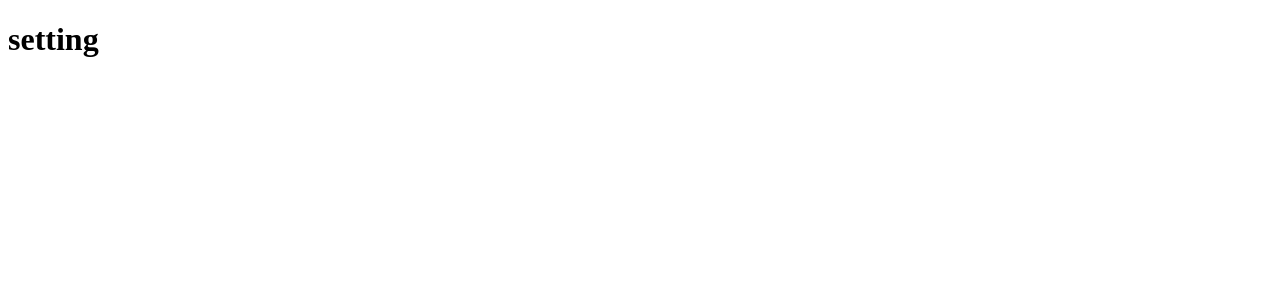
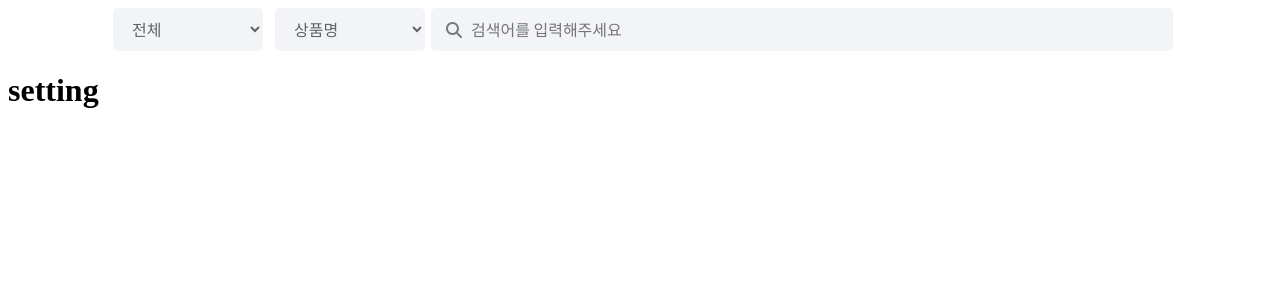
Before and after one commit to HUFS-19/How-About-This-Refactored-, a React (Create React App) app in the folder client/: page / in a window 1280 px wide. Shown: the top 300 px of the page. Built offline with nearby package versions, Linux system fonts and the light colour scheme.

Commit message:
feat: TopBar 컴포넌트 구현

```diff
--- a/client/package.json
+++ b/client/package.json
@@ -3,6 +3,9 @@
   "version": "0.1.0",
   "private": true,
   "dependencies": {
+    "@fortawesome/fontawesome-svg-core": "^6.5.1",
+    "@fortawesome/free-solid-svg-icons": "^6.5.1",
+    "@fortawesome/react-fontawesome": "^0.2.0",
     "@reduxjs/toolkit": "^2.0.1",
     "@testing-library/jest-dom": "^5.17.0",
     "@testing-library/react": "^13.4.0",
@@ -11,6 +14,7 @@
     "@types/node": "^16.18.70",
     "@types/react": "^18.2.47",
     "@types/react-dom": "^18.2.18",
+    "node-sass": "^7.0.3",
     "react": "^18.2.0",
     "react-dom": "^18.2.0",
     "react-redux": "^9.0.4",
--- a/client/src/App.tsx
+++ b/client/src/App.tsx
@@ -1,7 +1,10 @@
+import './utils/variables.scss';
+import { TopBar } from './components/organism/topBar';
 
 function App() {
   return (
-    <div className="App">
+    <div className='App'>
+      <TopBar />
       <h1>setting</h1>
     </div>
   );
--- /dev/null
+++ b/client/src/components/atom/flexBox.tsx
@@ -0,0 +1,46 @@
+import styled from 'styled-components';
+
+type directionType = 'column' | 'row';
+type justifyContentType =
+  | 'flex-start'
+  | 'flex-end'
+  | 'center'
+  | 'left'
+  | 'right'
+  | 'space-between'
+  | 'space-evenly'
+  | 'space-around';
+
+type positionType = 'relative' | 'absolute' | 'fixed' | 'static';
+
+interface FlexBoxProps {
+  children: JSX.Element | JSX.Element[];
+  flexDirection?: directionType;
+  justifyContent?: justifyContentType;
+  alignItems?: string;
+  position?: positionType;
+}
+
+export const FlexBox = ({
+  children,
+  flexDirection,
+  justifyContent,
+  alignItems,
+  position,
+}: FlexBoxProps) => {
+  return (
+    <StyledFlexBox
+      style={{
+        display: 'flex',
+        flexDirection,
+        justifyContent,
+        alignItems,
+        position,
+      }}
+    >
+      {children}
+    </StyledFlexBox>
+  );
+};
+
+const StyledFlexBox = styled.div``;
--- /dev/null
+++ b/client/src/components/atom/input.tsx
@@ -0,0 +1,47 @@
+import styled from 'styled-components';
+import { eventFunction } from '../../utils/types/eventFunction';
+
+interface InputProps {
+  type?: string;
+  placeholder?: string;
+  onChange?: eventFunction;
+  onKeyDown?: eventFunction;
+  value?: string;
+  width?: string;
+}
+
+export const Input = ({
+  type,
+  placeholder,
+  onChange,
+  onKeyDown,
+  value,
+  width,
+}: InputProps) => {
+  return (
+    <StyledInput
+      type={type}
+      placeholder={placeholder}
+      onChange={onChange}
+      onKeyDown={onKeyDown}
+      value={value}
+      width={width}
+    />
+  );
+};
+
+const StyledInput = styled.input`
+  width: ${({ width }) => (width ? width : '700px')};
+  padding-top: 9px;
+  padding-bottom: 10px;
+  padding-left: 40px;
+  background-color: var(--bg-grey-color);
+  border: none;
+  border-radius: 5px;
+  font-size: 16px;
+  font-family: var(--noto-font);
+  color: rgba(0, 0, 0, 0.6);
+  &:focus {
+    outline: none;
+  }
+`;
--- /dev/null
+++ b/client/src/components/atom/select.tsx
@@ -0,0 +1,34 @@
+import styled from 'styled-components';
+import { eventFunction } from '../../utils/types/eventFunction';
+
+interface SelectProps {
+  options: { value: string; name: string }[];
+  onChange?: eventFunction;
+}
+
+export const Select = ({ options, onChange }: SelectProps) => {
+  return (
+    <StyledSelect onChange={onChange}>
+      {options.map((option) => {
+        return <option value={option.value}>{option.name}</option>;
+      })}
+    </StyledSelect>
+  );
+};
+
+const StyledSelect = styled.select`
+  width: 150px;
+  padding-top: 8px;
+  padding-bottom: 8px;
+  padding-left: 15px;
+  margin: 0px 6px;
+  background-color: var(--bg-grey-color);
+  border: none;
+  border-radius: 5px;
+  font-size: 16px;
+  font-family: var(--noto-font);
+  color: rgba(0, 0, 0, 0.6);
+  &:focus {
+    outline: none;
+  }
+`;
--- /dev/null
+++ b/client/src/components/organism/topBar.tsx
@@ -0,0 +1,35 @@
+import styled from 'styled-components';
+import { Select } from '../atom/select';
+import { Input } from '../atom/input';
+import { FlexBox } from '../atom/flexBox';
+import { categories, searchOptions } from '../../utils/constants/constants';
+import { FontAwesomeIcon } from '@fortawesome/react-fontawesome';
+import { faSearch } from '@fortawesome/free-solid-svg-icons';
+
+export const TopBar = () => {
+  return (
+    <FlexBox justifyContent='center'>
+      <Select
+        options={categories.map((category: string, index: number) => {
+          return { value: String(index), name: category };
+        })}
+      />
+      <Select
+        options={searchOptions.map((option: string, index: number) => {
+          return { value: String(index), name: option };
+        })}
+      />
+      <FlexBox alignItems='center' position='relative'>
+        <StyledSearchIcon className='search-icon' icon={faSearch} />
+        <Input type='text' placeholder='검색어를 입력해주세요' />
+      </FlexBox>
+    </FlexBox>
+  );
+};
+
+const StyledSearchIcon = styled(FontAwesomeIcon)`
+  position: absolute;
+  top: 32%;
+  left: 15px;
+  color: rgba(0, 0, 0, 0.5);
+`;
--- /dev/null
+++ b/client/src/utils/constants/constants.ts
@@ -0,0 +1,15 @@
+export const categories = [
+  '전체',
+  '좋아요 목록',
+  '기타',
+  '패션·의류',
+  '뷰티',
+  '취미생활',
+  '데코·소품',
+  '가구',
+  '생활잡화',
+  '전자기기',
+  '식품',
+];
+
+export const searchOptions = ['상품명', '작성자명', '태그명'];
--- /dev/null
+++ b/client/src/utils/types/eventFunction.ts
@@ -0,0 +1 @@
+export type eventFunction = (e: React.ChangeEvent | React.KeyboardEvent) => any;
--- /dev/null
+++ b/client/src/utils/variables.scss
@@ -0,0 +1,18 @@
+@import url('https://fonts.googleapis.com/css2?family=Gowun+Dodum&display=swap');
+@import url('https://fonts.googleapis.com/css2?family=Noto+Sans+KR:wght@100;300;400;500;700&display=swap');
+
+:root {
+  // color
+  --blue-color: #247ef4;
+  --medium-blue-color: #559af4;
+  --light-blue-color: #87b8f3;
+  --text-bg-blue-color: #4385f4;
+  --grey-color: #666666;
+  --light-grey-color: #ececec;
+  --bg-grey-color: #f2f4f7;
+  --text-bg-grey-color: #999999;
+  --red-color: #ff614a;
+  // font
+  --gowun-font: 'Gowun Dodum', sans-serif;
+  --noto-font: 'Noto Sans KR', sans-serif;
+}
```
Also changed, not shown: 1 other file (tests, documents, lock files or other folders).
